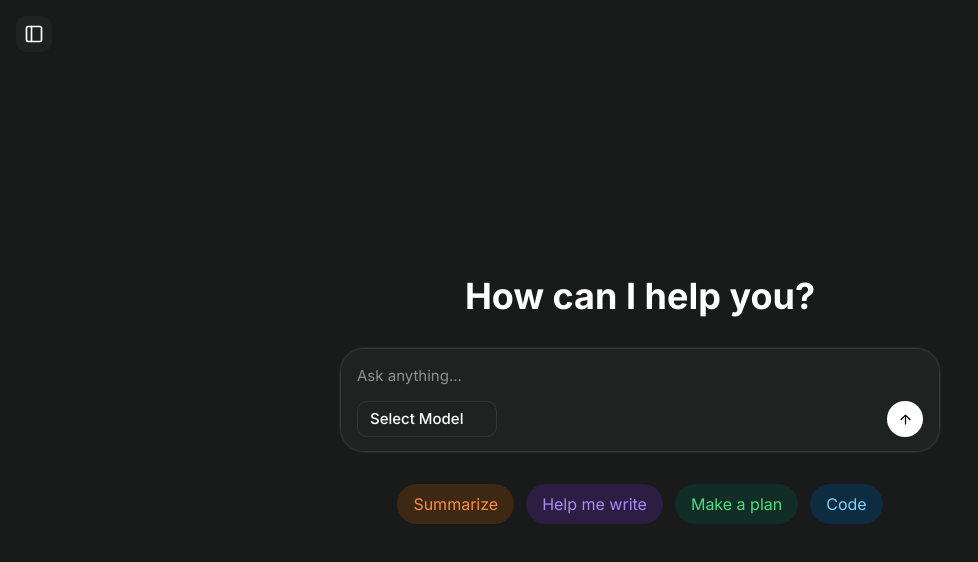
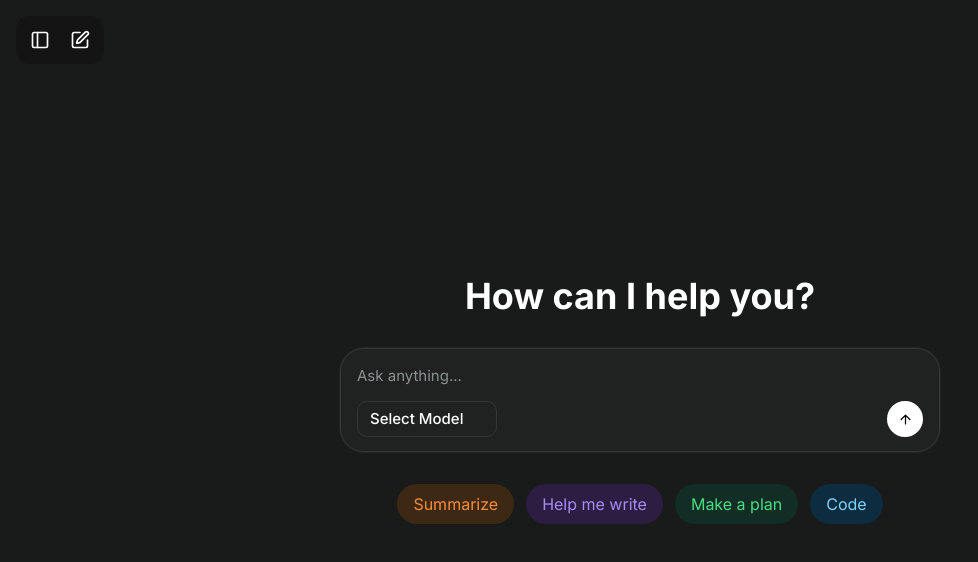
Before and after one commit to KainoaNewton/acumen-chat, a Next.js app: page / in a window 1280 px wide. Both pictures are taken after a click on the button 214 px from the left and 34 px from the top of the page. Shown: the top 562 px of the page, without its empty margins (0-978 px from the left). Built offline with nearby package versions, Linux system fonts and the light colour scheme.

Commit message:
added new chat button when sidebar is close

```diff
--- a/src/components/Sidebar.tsx
+++ b/src/components/Sidebar.tsx
@@ -1,5 +1,5 @@
 import { Button } from '@/components/ui/button';
-import { Settings, Plus, Pencil, Trash2, Check, PanelLeft } from 'lucide-react';
+import { Settings, Plus, Pencil, Trash2, Check, PanelLeft, SquarePen } from 'lucide-react';
 import { Chat } from '@/types/chat';
 import { cn } from '@/lib/utils';
 import Link from 'next/link';
@@ -51,17 +51,31 @@ export function Sidebar({
     <>
       {/* Animated toggle button that transitions between states */}
       <div className="fixed top-4 left-4 z-50">
-        <button
-          onClick={() => onCollapsedChange(!isCollapsed)}
-          className={cn(
-            "p-2 rounded-lg text-white hover:bg-[#2d2f2f] transition-all duration-300",
-            isCollapsed
-              ? "bg-[#202222]"
-              : "bg-transparent transform translate-x-[180px]"
-          )}
-        >
-          <PanelLeft className="w-5 h-5" />
-        </button>
+        <div className={cn(
+          "flex gap-1 rounded-xl bg-[#141414] p-1.5 transition-all duration-300",
+          !isCollapsed && "transform translate-x-[180px] bg-transparent"
+        )}>
+          <button
+            onClick={() => onCollapsedChange(!isCollapsed)}
+            className="p-2 text-white hover:bg-[#2d2f2f] transition-all duration-300 rounded-lg"
+          >
+            <PanelLeft className="w-5 h-5" />
+          </button>
+          <button
+            onClick={() => {
+              onNewChat();
+              window.history.pushState({}, '', '/');
+            }}
+            className={cn(
+              "p-2 text-white hover:bg-[#2d2f2f] transition-all duration-300 rounded-lg",
+              isCollapsed
+                ? "translate-x-0 opacity-100"
+                : "translate-x-[40px] opacity-0 pointer-events-none"
+            )}
+          >
+            <SquarePen className="w-5 h-5" />
+          </button>
+        </div>
       </div>
 
       <div className={cn(
```
